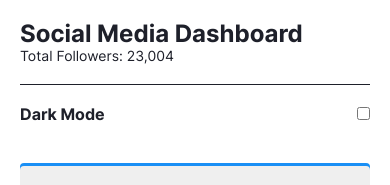
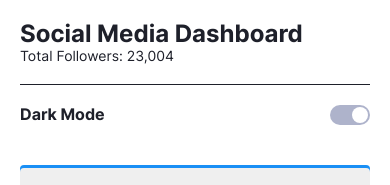
Before and after one commit to luismacode/social-media-dashboard-with-theme-switcher-master, a website built with Vite: page index.html in a window 390 px wide. Shown: the top 185 px of the page. Built offline with nearby package versions, Linux system fonts and the light colour scheme; a web font is replaced by a local one.

Commit message:
added ThemeSwitcher mobile

```diff
--- a/assets/css/main.css
+++ b/assets/css/main.css
@@ -54,8 +54,12 @@ button {
    --Card-audienceEvolution--down-color: hsl(356, 69%, 56%);
    --ThemeSwitcher--dark: hsl(210, 78%, 56%), hsl(146, 68%, 55%);
    --ThemeSwitcher--light: hsl(230, 22%, 74%);
+   --ThemeSwitcher-rounded: 1.2rem;
+   --ThemeSwitcher-size: 2rem;
+   --veryDarkBlue: hsl(230, 17%, 14%);
    --textDarkBlue: hsl(230, 17%, 14%);
    --textGrayishBlue: hsl(228, 12%, 44%);
+   --textWhite: hsl(0, 0%, 100%);
    --fontInter: 'Inter', sans-serif;
    --textAmount: 4.8rem;
    --textTitle: 2.4rem;
@@ -115,11 +119,45 @@ button {
    justify-content: space-between;
    padding-top: var(--spacing);
 }
-
-.ThemeSwitcher-label {
+.ThemeSwitcher-text {
    color: var(--textDarkBlue);
    font-size: var(--text-size);
    font-weight: var(--fontMedium);
+}
+.ThemeSwitcher-label {
+   background-color: var(--ThemeSwitcher--light);
+   border-radius: var(--ThemeSwitcher-rounded);
+   height: var(--ThemeSwitcher-size);
+   position: relative;
+   width: calc(var(--ThemeSwitcher-size) * 2);
+}
+.ThemeSwitcher-checkbox {
+   height: 0;
+   visibility: hidden;
+   width: 0;
+}
+
+.ThemeSwitcher-label::after {
+   background-color: var(--textWhite);
+   border-radius: var(--ThemeSwitcher-rounded);
+   content: '';
+   height: calc(var(--ThemeSwitcher-size) * 4 / 5);
+   position: absolute;
+   right: calc(var(--ThemeSwitcher-size) / 10);
+   top: calc(var(--ThemeSwitcher-size) / 10);
+   transition: all 0.5s ease-in-out;
+   width: calc(var(--ThemeSwitcher-size) * 4 / 5);
+}
+.ThemeSwitcher-checkbox:checked + .ThemeSwitcher-label {
+   background-image: linear-gradient(to right, var(--ThemeSwitcher--dark));
+}
+.ThemeSwitcher-checkbox:checked + .ThemeSwitcher-label::after {
+   background-color: var(--veryDarkBlue);
+   right: calc(100% - var(--ThemeSwitcher-size) / 10);
+   transform: translateX(100%);
+}
+.ThemeSwitcher-label:active::after {
+   width: calc(var(--ThemeSwitcher-size) + 1.5rem);
 }
 
 .Main {
--- a/index.html
+++ b/index.html
@@ -23,14 +23,13 @@
             <h1 class="Header-title">Social Media Dashboard</h1>
             <span class="Header-totalFollowers">Total Followers: 23,004</span>
             <div class="ThemeSwitcher">
-               <label class="ThemeSwitcher-label" for="checkbox"
-                  >Dark Mode</label
-               >
+               <p class="ThemeSwitcher-text">Dark Mode</p>
                <input
                   class="ThemeSwitcher-checkbox"
                   id="checkbox"
                   type="checkbox"
-                  title="check" />
+                  title="toggle theme" />
+               <label class="ThemeSwitcher-label" for="checkbox"></label>
             </div>
          </header>
          <main class="Main">
```
